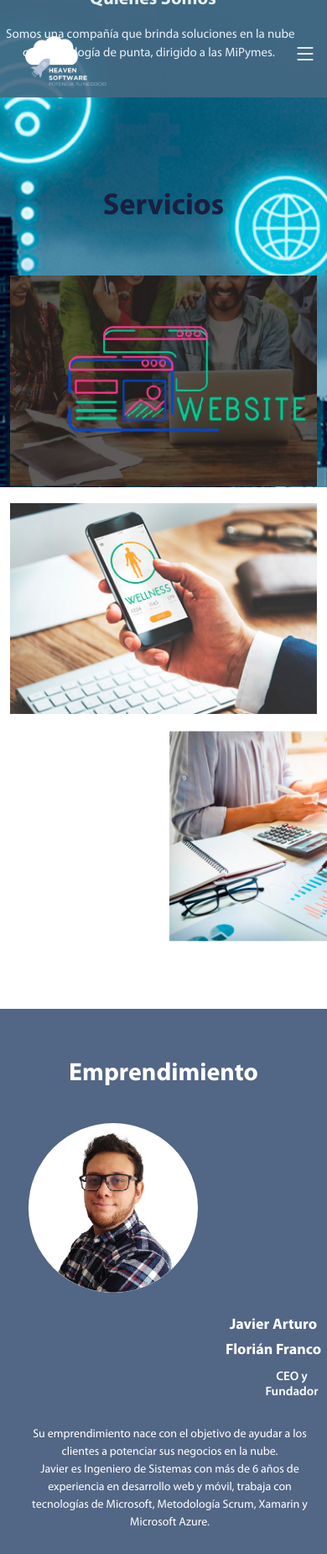
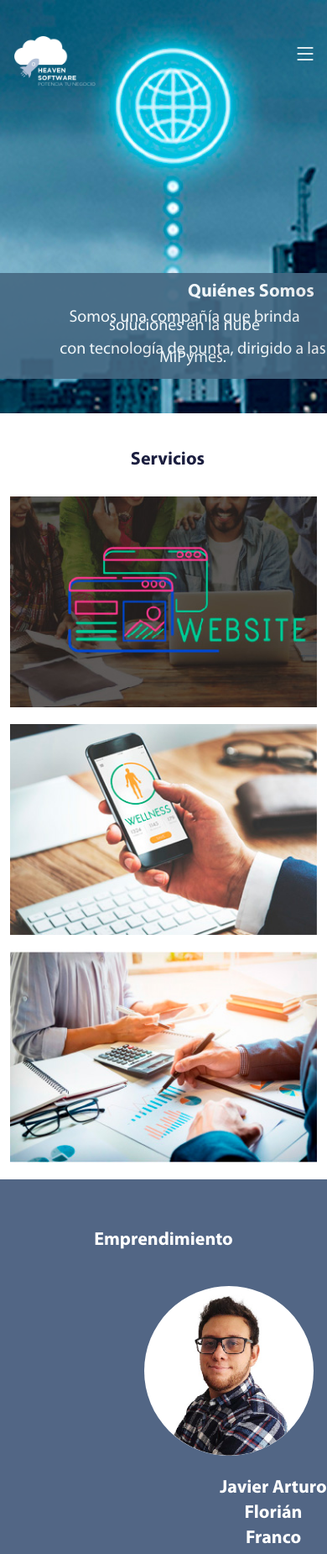
Before and after one commit to Javierflo95/heaven-software, a plain HTML site: page index.html in a window 390 px wide. Shown: the top 1850 px of the page at 84% size. Drawn offline with Linux system fonts and the light colour scheme.

Commit message:
design tablet

```diff
--- a/css/styles.css
+++ b/css/styles.css
@@ -613,12 +613,21 @@ section {
         height: 126px;
         margin-bottom: 400px;
     }
+    #principal h1 {
+    margin: -10px 0 0 50px;
+    font-family: "Myriad Pro Bold";
+    font-size: 24px;
+    line-height: 80px;
+    text-align: left;
+    color: #ffffff;
+    }
     #principal p {
         font-family: "Myriad Pro Regular";
         font-size: 22px;
-        margin: 0 0 0 50px;
+        margin: -20px 0 0 50px;
         text-align: left;
-        line-height: 30px;
+        line-height: 25px;
+
     }
     #principal p:nth-of-type(2) {
         font-family: "Myriad Pro Regular";
@@ -627,14 +636,7 @@ section {
         line-height: 30px;
         text-align: left;
     }
-    #principal h1 {
-        margin: 0 0 0 50px;
-        font-family: "Myriad Pro Bold";
-        font-size: 24px;
-        line-height: 50px;
-        color: #ffffff;
-        text-align: left;
-    }
+
     #servicios .item .item-info {
         margin-left: 0;
         margin-right: 0;
@@ -776,12 +778,20 @@ section {
     }
 }
 @media (max-width: 576px) {
+    #principal {
+        background-image: url("../img/portada_576.jpg");
+         background-size: auto;
+        background-repeat: no-repeat;
+    }
+    #servicios{
+    padding: 400px 0 0 0
+    }
     #footer .footer-top .footer-info {
         margin: -20px 0 30px 0;
     }
 
     #header .logo {
-        margin-left: 18px;
+        margin-left: 5px;
     }
 
     #header .logo img {
@@ -793,30 +803,71 @@ section {
         height: 601px;
     }
     #principal h1 {
-        margin: 0 0 10px 107px;
+        margin: -10px 0 0 224px;
         font-size: 22px;
         line-height: 40px;
+        font-family: "Myriad Pro Bold";
+        font-size: 22px;
+        line-height: 30px;
+        text-align: center;
+        color: #ffffff;
     }
     #principal p {
-        font-size: 15px;
-        margin: 4px 0 3px 7px;
-        line-height: 15px;
+        font-size: 20px;
+        margin: 10px 0 3px 50px;
+        line-height: 10px;
+        text-align: center;
     }
 
     #principal p:nth-of-type(2) {
-        font-size: 15px;
-        margin: 4px 0 3px 27px;
-        line-height: 15px;
+        font-size: 20px;
+        margin: 15px 0 3px 70px;
+        line-height: 10px;
+        text-align: center;
     }
     #principal .contenedor-principal {
-        height: 178px;
+        height: 126px;
+        margin-bottom:65px;
+    }
+    #servicios .seccion-titulo h2{
+        font-size: 22px;
+        font-family: "Myriad Pro Bold";
+        text-align: center;
+        margin: -30px 0 0 10px;
+    }
+    #servicios .item .item-info .item-info-content .item-servicio-1 {
+    font-size: 18px;
     }
 
+    #servicios .item .item-info .item-info-content .parrafo-servicio-1 {
+    font-size: 14px;
+    }
+    #servicios .item .item-info .item-info-content .item-servicio-2 {
+    font-size: 18px;
+    }
+
+    #servicios .item .item-info .item-info-content .parrafo-servicio-2 {
+    font-size: 14px;
+    }
+
+    #servicios .item .item-info .item-info-content .item-servicio-3 {
+    font-size: 18px;
+    }
+
+    #servicios .item .item-info .item-info-content .parrafo-servicio-3 {
+    font-size: 14px;
+    }
+    #servicios .row div:nth-of-type(3) {
+    margin-left: 0;
+    }
     .emprendimiento img {
         margin-left: 22px;
     }
+    .seccion-titulo-emprendimiento h2 {
+    font-size: 22px;
+    }
     .emprendimiento .content h3 {
-        font-size: 18px;
+        font-size: 22px;
         text-align: center;
     }
 
@@ -829,7 +880,40 @@ section {
         margin-right: 13px;
         font-size: 14px;
     }
+    .emprendimiento img {
+    margin-left: 160px;
+    }
+    .tecnologias .seccion-titulo h2 {
+    font-size: 22px;
+    }
+    .seccion-titulo-contactos h2{
+    font-size: 22px;
+    }
+    .tecnologias .seccion-1 p {
+    text-align: center;
+    font-size: 14px;
+    line-height: 18px;
+    }
     #contactos .info p {
-        font-size: 14px;
+        font-size: 15px;
+        line-height: 42px;
+    }
+    #contactos .redes-sociales{
+        font-size: 15px;
+    }
+    #contactos .email-formulario .nombre {
+    font-size: 18px;
+    }
+    #contactos .email-formulario .correo {
+    font-size: 18px;
+    }
+    #contactos .email-formulario .mensaje {
+    font-size: 18px;
+    }
+    #contactos .email-formulario button {
+    font-size: 18px;
+    }
+    #footer {
+    font-size: 10px;
     }
 }
--- a/index.html
+++ b/index.html
@@ -18,7 +18,7 @@
         <nav id="navbar" class="navbar">
           <ul>
             <li><a class="nav-link scrollto" href="#principal">Inicio</a></li>
-            <li><a class="nav-link scrollto" href="#contenedor-principal">Quiénes Somos</a></li>
+            <li><a class="nav-link scrollto" href="#quienes_somos">Quiénes Somos</a></li>
             <li><a class="nav-link scrollto" href="#servicios">Servicios</a></li>
             <li>
               <a class="nav-link scrollto" href="#emprendimiento">Emprendimiento</a>
@@ -31,7 +31,7 @@
       </div>
     </header>
     <section id="principal">
-      <div class="contenedor-principal">
+      <div id="quienes_somos"class="contenedor-principal">
         <h1>Quiénes Somos</h1>
         <p>
           Somos una compañía que brinda soluciones en la nube
@@ -315,7 +315,7 @@
                     </div>
                   </div>
                   <div class="text-center">
-                    <button class="float-end" type="submit">Enviar</button>
+                    <button id="enviar" class="float-end" type="submit">Enviar</button>
                   </div>
                 </form>
               </div>
```
Also changed, not shown: img/portada_576.jpg (added).
